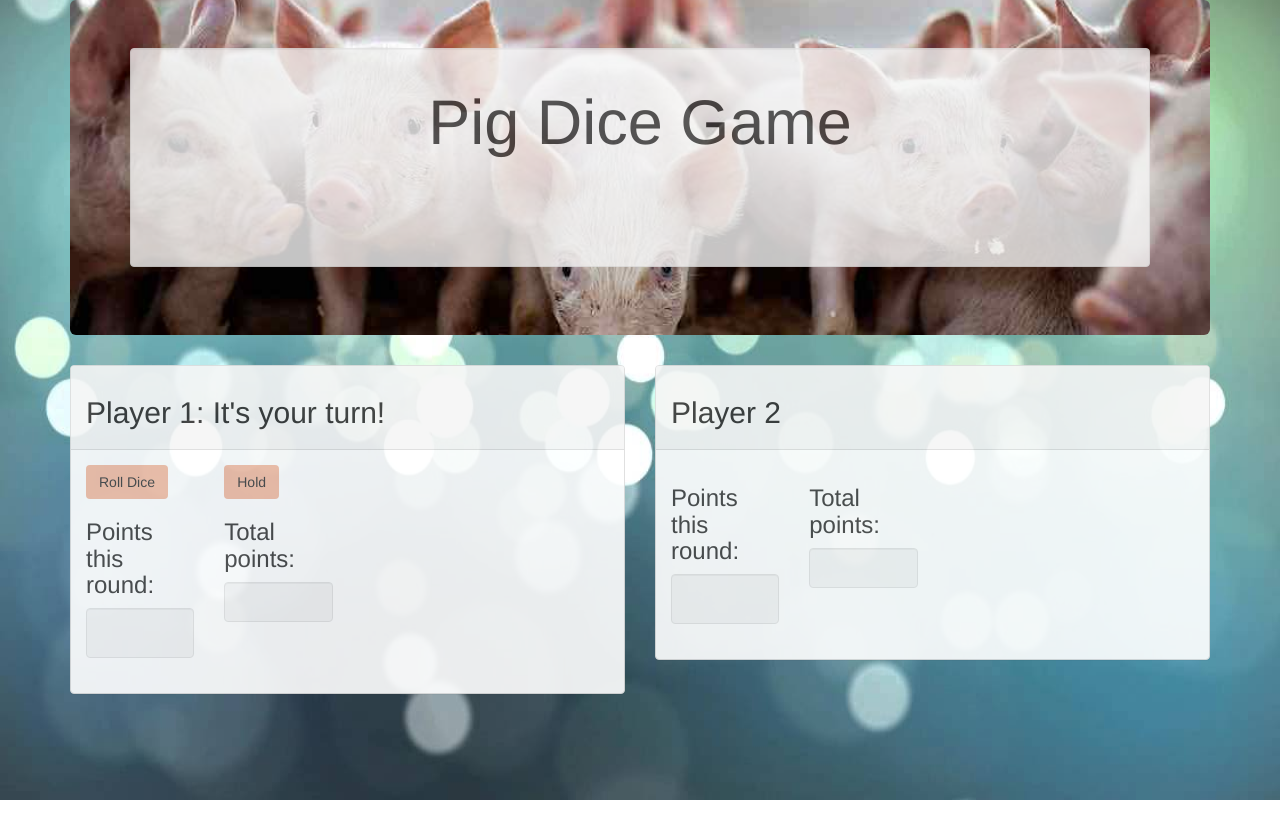
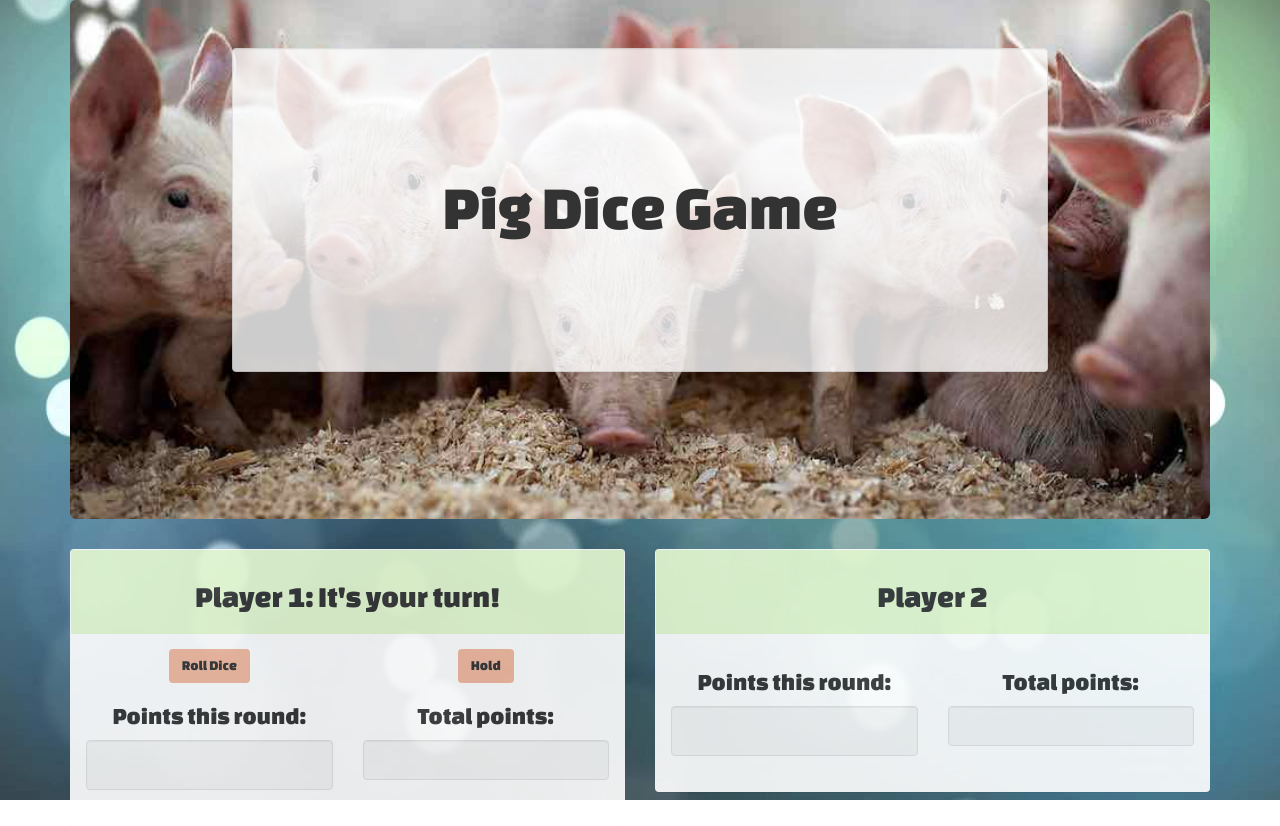
Before and after one commit to jbellwaite/intro-week4-pig-dice2, a plain HTML site: page index.html in a window 1280 px wide. Before the commit the page ends 800 px from the top, so only its background shows below. Drawn offline with Linux system fonts and the light colour scheme.

Commit message:
Add additional text, div, container, row, and header styling.

```diff
--- a/css/styles.css
+++ b/css/styles.css
@@ -1,22 +1,43 @@
+body {
+  font-family: 'Changa One', cursive;
+}
+
 #win {
   display: none;
 }
 
-#roll2, #hold2 {
-  display: none;
+#hold2 {
+  background-color: #f2b99f;
+  display: block;
+  margin: auto;
+}
+#roll2 {
+  background-color: #f2b99f;
+  display: block;
+  margin: auto;
 }
 
 #p2turn {
   display: none;
 }
 
+h2 {
+  text-align: center;
+}
+
+h3 {
+  text-align: center;
+}
+
 h1 {
   text-align: center;
-  margin-bottom: 90px;
+  /*margin-bottom: 90px;*/
 }
 
 .btn {
   background-color: #f2b99f;
+  display: block;
+  margin: auto;
 }
 
 .btn:hover {
@@ -28,10 +49,18 @@ h1 {
   background-repeat: no-repeat;
   background-size: cover;
   background-position: 10% 30%;
+}
 
-}
 #pigHeader {
+  font-family: 'Changa One', cursive;
+  align-items: center;
+  background-color: rgb(255, 255, 255);
   opacity: 0.8;
+  height: 150px;
+  width: 80%;
+  margin: auto;
+  padding-top: 8em;
+  padding-bottom: 15em;
 }
 
 #background {
@@ -48,6 +77,18 @@ h1 {
   height: 100%;
 }
 
-.row {
+.panel {
   opacity: 0.9;
+  justify-content: center;
+  margin: auto;
 }
+
+.panel-heading-custom {
+  background-color: #e5f9d1;
+}
+
+.opaque {
+  position: relative;
+  top: -3.5em;
+  color: black;
+}
--- a/index.html
+++ b/index.html
@@ -5,7 +5,7 @@
     <script src="js/jquery-3.2.1.js"></script>
     <script src="js/scripts.js"></script>
     <link href="css/bootstrap.css" rel="stylesheet" type="text/css">
-    <!-- <link href="//netdna.bootstrapcdn.com/bootstrap/3.3.7/css/bootstrap.min.css" rel="stylesheet"> -->
+    <link href="https://fonts.googleapis.com/css?family=Changa+One" rel="stylesheet">
     <link href="css/styles.css" rel="stylesheet" type="text/css">
     <title>Pig-Dice Game</title>
   </head>
@@ -14,19 +14,21 @@
 
       <div class="jumbotron">
           <div class="well" id="pigHeader">
-            <h1>Pig Dice Game</h1>
           </div>
+          <h1 class="opaque">Pig Dice Game</h1>
       </div>
 
         <div class="row">
           <div class="col-md-6">
-            <div class="panel panel-default">
-              <div class="panel-heading">
-                <h2 id="player1" >Player 1<span id="p1turn">: It's your turn!</span></h2>
+            <div class="panel">
+              <div class="panel-heading-custom">
+                <div class="panel-heading">
+                  <h2 id="player1" >Player 1<span id="p1turn">: It's your turn!</span></h2>
+                </div>
               </div>
               <div class="panel-body">
                 <div class="row">
-                  <div class="col-md-3">
+                  <div class="col-md-6">
 
                     <button class="btn" type="submit" id="roll1">Roll Dice</button>
 
@@ -37,7 +39,7 @@
                     </div>
                   </div>
 
-                  <div class="col-md-3">
+                  <div class="col-md-6">
 
                     <button class="btn" type="submit" id="hold1">Hold</button>
 
@@ -54,13 +56,15 @@
           </div>
 
           <div class="col-md-6">
-          <div class="panel panel-default">
+          <div class="panel">
+            <div class="panel-heading-custom">
               <div class="panel-heading">
-                  <h2 id="player2">Player 2<span id="p2turn">: It's your turn!</span></h2>
+                <h2 id="player2">Player 2<span id="p2turn">: It's your turn!</span></h2>
               </div>
+            </div>
               <div class="panel-body">
                 <div class="row">
-                  <div class="col-md-3">
+                  <div class="col-md-6">
 
                     <button class="btn" type="submit" id="roll2">Roll Dice</button>
 
@@ -72,7 +76,7 @@
 
                   </div>
 
-                  <div class="col-md-3">
+                  <div class="col-md-6">
 
                     <button class="btn" type="submit" id="hold2">Hold</button>
 
--- a/js/scripts.js
+++ b/js/scripts.js
@@ -34,6 +34,7 @@ $(document).ready(function(){
 
   var newPlayer1 = new Player("Player 1");
   var newPlayer2 = new Player("Player 2");
+  $("#roll2, #hold2, #p2turn").hide();
 
 //Code for Player 1
   $("#roll1").click(function(event) {
```
Lines whose indentation alone changed are shown as unchanged.
